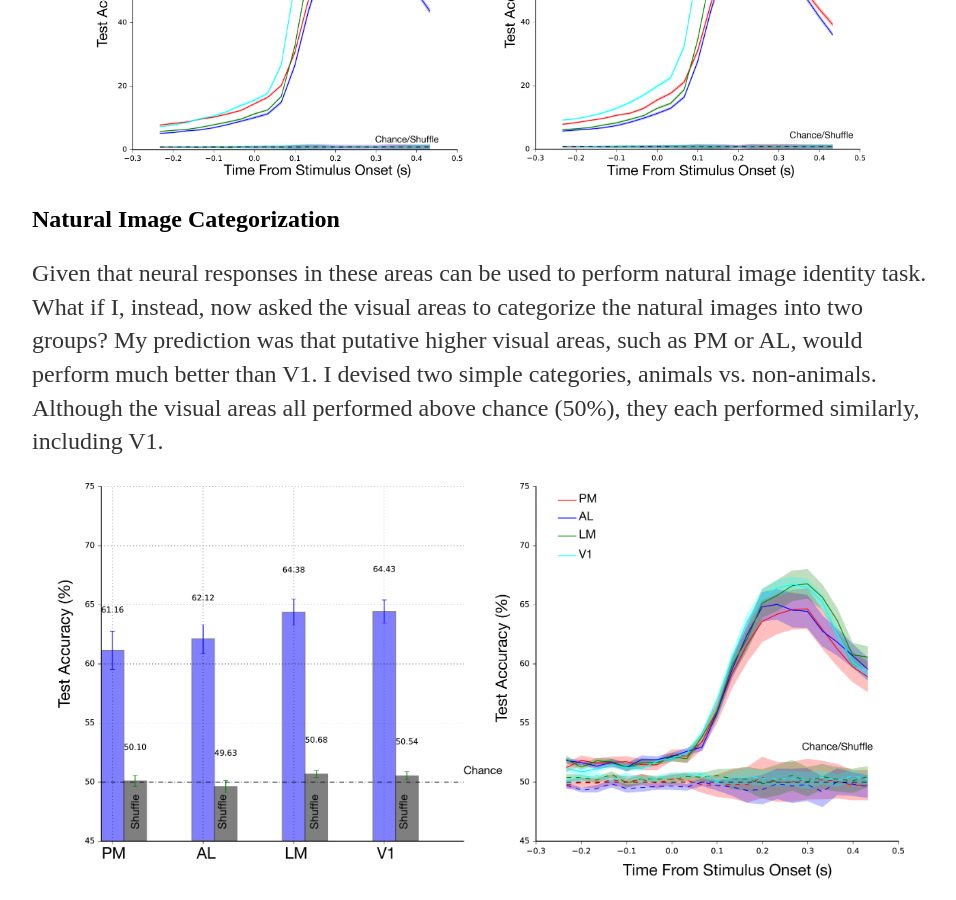
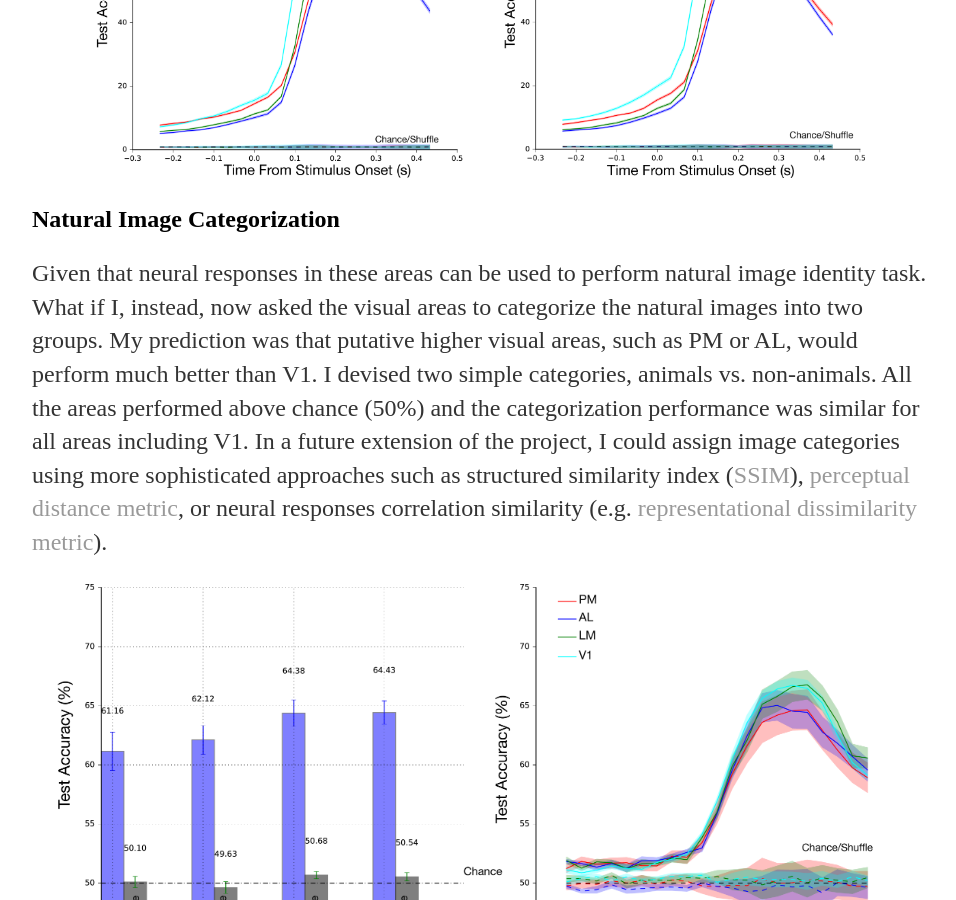
Before and after one commit to kachiO/kachio.github.io, a Jekyll site: the page built from _posts/2016-12-10-Decoding-Identity-of-Natural-Images.markdown, in a window 1280 px wide and 900 px high, scrolled down 5029 px. Shown: the whole window, without its empty margins (160-1116 px from the left). Built offline with Jekyll 4.4.1, drawn with Linux system fonts in a browser that asks for light colours; some of the changed text lies outside the part shown.

Commit message:
Update 2016-12-10-Decoding-Identity-of-Natural-Images.markdown

```diff
--- a/_posts/2016-12-10-Decoding-Identity-of-Natural-Images.markdown
+++ b/_posts/2016-12-10-Decoding-Identity-of-Natural-Images.markdown
@@ -58,7 +58,7 @@ The first approach (a) To evaluate the performance of the classifier across time
 <center><img src="/assets/blog/natural_image_identity/accuracy_across_time_all2.png" height="380" title="Performance across time"></center>
 
 <h2>Natural Image Categorization</h2>
-Given that neural responses in these areas can be used to perform natural image identity task. What if I, instead, now asked the visual areas to categorize the natural images into two groups? My prediction was that putative higher visual areas, such as PM or AL, would perform much better than V1. I devised two simple categories, animals vs. non-animals. Although the visual areas all performed above chance (50%), they each performed similarly, including V1.
+Given that neural responses in these areas can be used to perform natural image identity task. What if I, instead, now asked the visual areas to categorize the natural images into two groups. My prediction was that putative higher visual areas, such as PM or AL, would perform much better than V1. I devised two simple categories, animals vs. non-animals. All the areas performed above chance (50%) and the categorization performance was similar for all areas including V1. In a future extension of the project, I could assign image categories using more sophisticated approaches such as structured similarity index ([SSIM](https://en.wikipedia.org/wiki/Structural_similarity)), [perceptual distance metric](https://www.ncbi.nlm.nih.gov/pmc/articles/PMC3586997/), or neural responses correlation similarity (e.g. [representational dissimilarity metric](https://www.ncbi.nlm.nih.gov/pmc/articles/PMC2605405/)).
 
 <center><img src="/assets/blog/natural_image_identity/binary_categorization_accuracy.png" height="400" title="Animal vs Non-animal Categorization Performance"></center>
 
```
Also changed, not shown: other parts of _posts/2016-12-10-Decoding-Identity-of-Natural-Images.markdown (+0 -2 lines).
